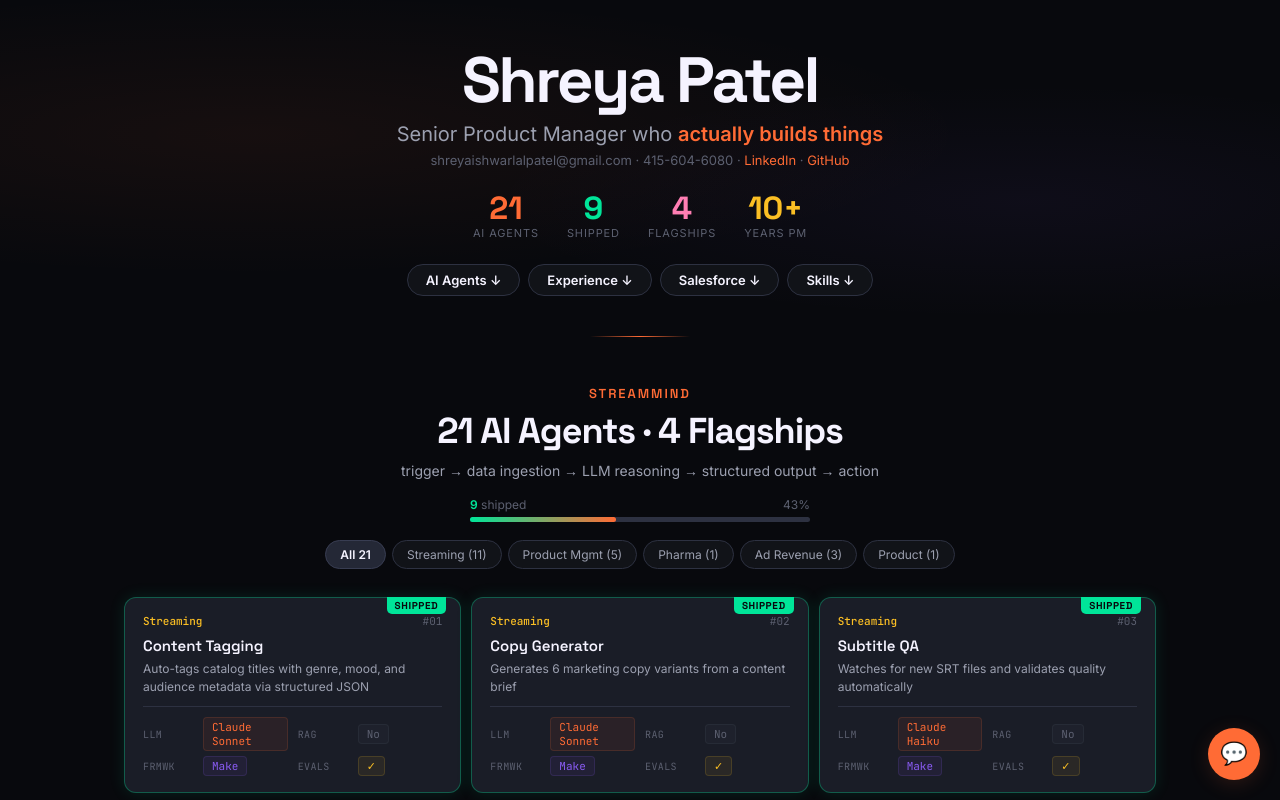
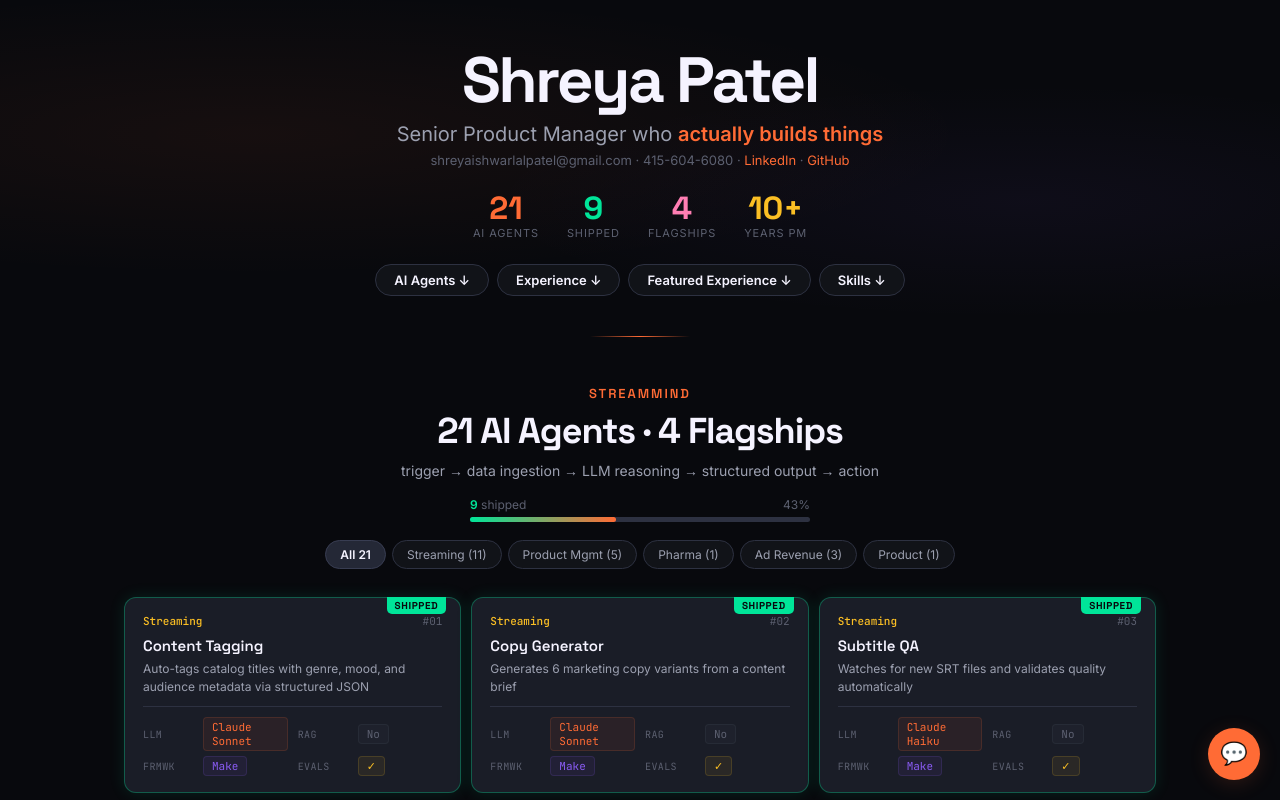
Before and after one commit to shreya-patel-PM/portfolio, a React (Vite) app: page / in a window 1280 px wide. Shown: the top 800 px of the page. Built offline with nearby package versions, Linux system fonts and the light colour scheme.

Commit message:
Update App.jsx

```diff
--- a/src/App.jsx
+++ b/src/App.jsx
@@ -110,7 +110,7 @@ function Hero() {
   const jumps = [
     { label:"AI Agents", target:"agents" },
     { label:"Experience", target:"career" },
-    { label:"Salesforce", target:"salesforce" },
+    { label:"Featured Experience", target:"salesforce" },
     { label:"Skills", target:"skills" },
   ];
   return (
```
